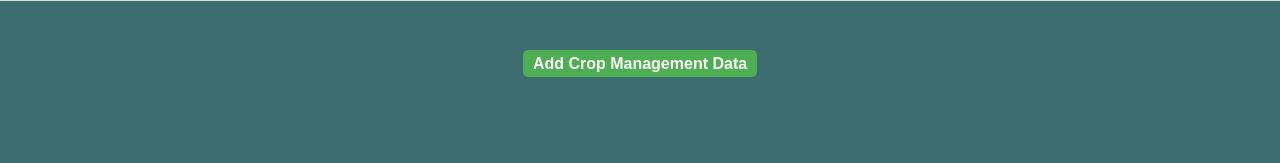
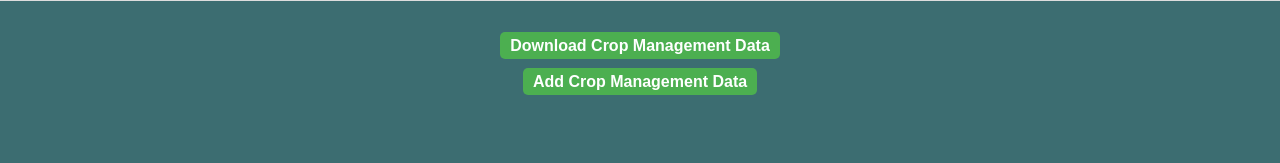
Before and after one commit to Bill-Kamgwira/GrowTrack, a Flask app: page /crop/1 in a window 1280 px wide, after a click on "Crop Management". Shown: the part 658-821 px from the top of the page. Run offline with Flask 3, Linux system fonts and the light colour scheme; a user stored in the database is signed in.

Commit message:
Export per Info tab
Added export functionality based off of the info tab, which makes more sense than just exporting all the data

```diff
--- a/main.py
+++ b/main.py
@@ -311,8 +311,8 @@ def add_FinanceData(crop_id):
 
     return render_template('add_financial.html', crop = crop)
 
-@app.route('/export/csv/<int:crop_id>')
-def export_crop_data(crop_id):
+@app.route('/export/csv/<int:crop_id>/crop_manage')
+def export_crop_manage_data(crop_id):
     crop = Crop.query.get_or_404(crop_id)
     crop_management_records = CropManagement.query.filter_by(crop_id=crop_id).all()
     yield_data_records = YieldData.query.filter_by(crop_id=crop_id).all()
@@ -320,53 +320,77 @@ def export_crop_data(crop_id):
 
     data = []
     for record in [crop, *crop_management_records, *yield_data_records, *financial_data_records]:
-        data.append({k: v for k, v in record.__dict__.items() if not k.startswith('_sa_')})
+        if isinstance(record, CropManagement):
+            filtered_record = {
+                'fertilizer_type': record.fertilizer_type or "",
+                'fertilizer_amount': record.fertilizer_amount or "",
+                'fertilizer_date': record.fertilizer_date or "",
+                'irrigation_type': record.irrigation_type or "",
+                'irrigation_amount': record.irrigation_amount or "",
+                'irrigation_date': record.irrigation_date or "",
+                'control_type': record.control_type or "",
+                'control_amount': record.control_amount or "",
+                'control_date': record.control_date or "",
+                'weeding_method': record.weeding_method or "",
+                'weeding_date': record.weeding_date or "",
+                'tasks_completed': record.tasks_completed or "",
+                'hours_accrued': record.hours_accrued or "",
+                'labour_date': record.labour_date or "",
+            }
+            data.append(filtered_record)
 
-    # Define the desired CSV header fields, including crop-specific fields
-    fields = [
-        'crop_name',
-        'planting_date',
-        'expected_harvest_date',
-        'acreage',
-        'crop_rotation_history',
-        'crop_variety',
-        'user_id',  # Include crop-specific fields
-        'management_type',
-        'fertilizer_type',
-        'fertilizer_amount',
-        'fertilizer_date',
-        'irrigation_type',
-        'irrigation_amount',
-        'irrigation_date',
-        'control_type',
-        'control_amount',
-        'control_date',
-        'weeding_method',
-        'weeding_date',
-        'tasks_completed',
-        'hours_accrued',
-        'labour_date',
-        'yield_quantity',
-        'yield_quality',
-        'harvest_date',
-        'post_harvest_losses',
-        'factors_affecting_yield',
-        'seed_cost',
-        'fertilizer_cost',
-        'labor_cost',
-        'equipment_cost',
-        'pesticide_cost',
-        'revenue',
-        'name',
-        'id',
-        'quantity',
-        'quality',
-        'post_harvest_loss',
-        'crop_id'
-    ]
+    # Define the desired CSV header fields based on the filtered data
+    fields = list(data[0].keys())
 
-    # Use send_csv with the defined fields
-    return send_csv(data, f"{crop.name}_data.csv", fields=fields)
+    # Use send_csv to generate and return the CSV response
+    return send_csv(data, f"{crop.name}_Cropmanagement.csv", fields=fields)
+
+@app.route('/export/csv/<int:crop_id>/yield_data')
+def export_yield_data(crop_id):
+    crop = Crop.query.get_or_404(crop_id)
+    crop_management_records = CropManagement.query.filter_by(crop_id=crop_id).all()
+    yield_data_records = YieldData.query.filter_by(crop_id=crop_id).all()
+    financial_data_records = FinancialData.query.filter_by(crop_id=crop_id).all()
+
+    data = []
+    for record in [crop, *crop_management_records, *yield_data_records, *financial_data_records]:
+        if isinstance(record, YieldData):
+            yield_data_fields = {
+                'quantity': record.quantity or "",
+                'quality': record.quality or "",
+                'harvest_date': record.harvest_date or "",
+                'post_harvest_loss': record.post_harvest_loss or "",
+                'factors_affecting_yield': record.factors_affecting_yield or "",
+            }
+            data.append(yield_data_fields)
+
+    # Define the desired CSV header fields based on the filtered data
+    fields = list(data[0].keys())
+    return send_csv(data, f"{crop.name}_yield_data.csv", fields=fields)
+
+@app.route('/export/csv/<int:crop_id>/financial_data')
+def export_financial_data(crop_id):
+    crop = Crop.query.get_or_404(crop_id)
+    crop_management_records = CropManagement.query.filter_by(crop_id=crop_id).all()
+    yield_data_records = YieldData.query.filter_by(crop_id=crop_id).all()
+    financial_data_records = FinancialData.query.filter_by(crop_id=crop_id).all()
+
+    data = []
+    for record in [crop, *crop_management_records, *yield_data_records, *financial_data_records]:
+        if isinstance(record, FinancialData):
+            financial_data_fields = {
+                'seed_cost': record.seed_cost or "",
+                'fertilizer_cost': record.fertilizer_cost or "",
+                'labor_cost': record.labor_cost or "",
+                'equipment_cost': record.equipment_cost or "",
+                'pesticide_cost': record.pesticide_cost or "",
+                'revenue': record.revenue or "",
+            }
+            data.append(financial_data_fields)
+
+    # Define the desired CSV header fields based on the filtered data
+    fields = list(data[0].keys())
+    return send_csv(data, f"{crop.name}_financial_data.csv", fields=fields)
 
 # Run the development server (add this outside any functions)
 if __name__ == "__main__":
--- a/templates/info.html
+++ b/templates/info.html
@@ -48,7 +48,7 @@
             <span>{{ crop.crop_rotation_history }}</span>
           </li>
           </ul>
-          <a href="{{ url_for('export_crop_data', crop_id=crop.id) }}" class="export-button">Download Crop Data</a>
+
       </div>
 
         <div id="crop-management" class="tab-pane">
@@ -76,6 +76,8 @@
               <p>No crop management data found.</p>
             {% endif %}
             <br>
+            <br>
+            <a href="{{ url_for('export_crop_manage_data', crop_id=crop.id) }}" class="export-button">Download Crop Management Data</a>
             <br>
             <br>
             <a href="/crop/{{ crop.id }}/add-management">Add Crop Management Data</a>
@@ -110,6 +112,8 @@
               <p>No Yield & Production data found.</p>
             {% endif %}
             <br>
+            <br>
+            <a href="{{ url_for('export_yield_data', crop_id=crop.id) }}" class="export-button">Download Crop Yield Data</a>
             <br>
             <br>
             <a href="/crop/{{ crop.id }}/add-yield_production">Add Yield & Production Data</a>
@@ -147,6 +151,8 @@
             {% endif %}
             <br>
             <br>
+            <a href="{{ url_for('export_financial_data', crop_id=crop.id) }}" class="export-button">Download Crop Financial Data</a>
+            <br>
             <br>
           <a href="/crop/{{ crop.id }}/add-financial">Add Financial Data</a>
         </div>
```
